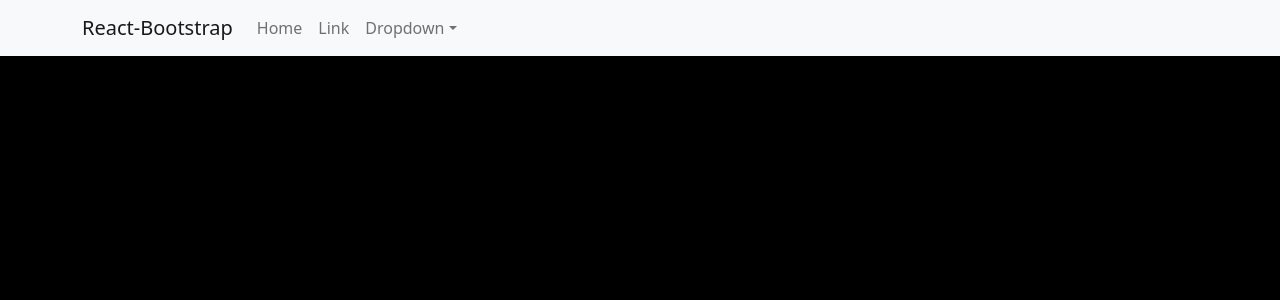
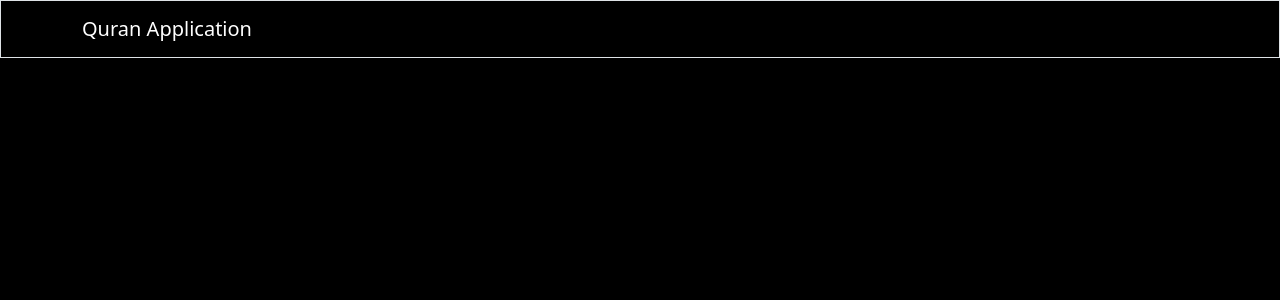
Before and after one commit to Nabi171/Quran-Application, a React (Create React App) app: page / in a window 1280 px wide. Shown: the top 300 px of the page. Built offline with nearby package versions, Linux system fonts and the light colour scheme.

Commit message:
header update

```diff
--- a/src/components/Header/Header.js
+++ b/src/components/Header/Header.js
@@ -2,29 +2,18 @@ import React from 'react';
 import Container from 'react-bootstrap/Container';
 import Nav from 'react-bootstrap/Nav';
 import Navbar from 'react-bootstrap/Navbar';
-import NavDropdown from 'react-bootstrap/NavDropdown';
 const Header = () => {
     return (
         <div>
-            <Navbar bg="light" expand="lg">
+            <Navbar bg="black" className='border ' expand="lg">
                 <Container>
-                    <Navbar.Brand href="#home">React-Bootstrap</Navbar.Brand>
+                    <Navbar.Brand href="#home" className='text-white'>Quran Application</Navbar.Brand>
                     <Navbar.Toggle aria-controls="basic-navbar-nav" />
                     <Navbar.Collapse id="basic-navbar-nav">
                         <Nav className="me-auto">
-                            <Nav.Link href="#home">Home</Nav.Link>
-                            <Nav.Link href="#link">Link</Nav.Link>
-                            <NavDropdown title="Dropdown" id="basic-nav-dropdown">
-                                <NavDropdown.Item href="#action/3.1">Action</NavDropdown.Item>
-                                <NavDropdown.Item href="#action/3.2">
-                                    Another action
-              </NavDropdown.Item>
-                                <NavDropdown.Item href="#action/3.3">Something</NavDropdown.Item>
-                                <NavDropdown.Divider />
-                                <NavDropdown.Item href="#action/3.4">
-                                    Separated link
-              </NavDropdown.Item>
-                            </NavDropdown>
+                            {/* <Nav.Link href="#home">Home</Nav.Link>
+                            <Nav.Link href="#link">Link</Nav.Link> */}
+
                         </Nav>
                     </Navbar.Collapse>
                 </Container>
```
